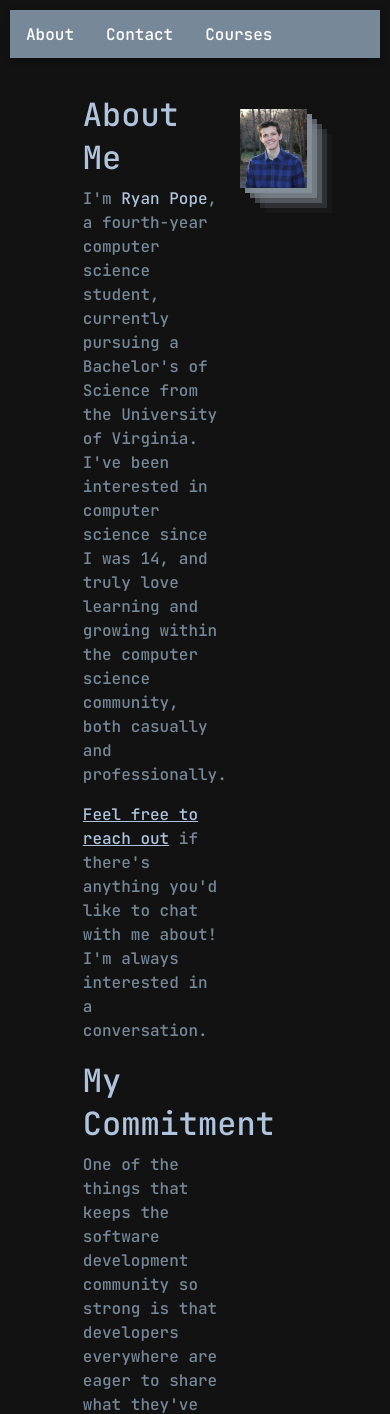
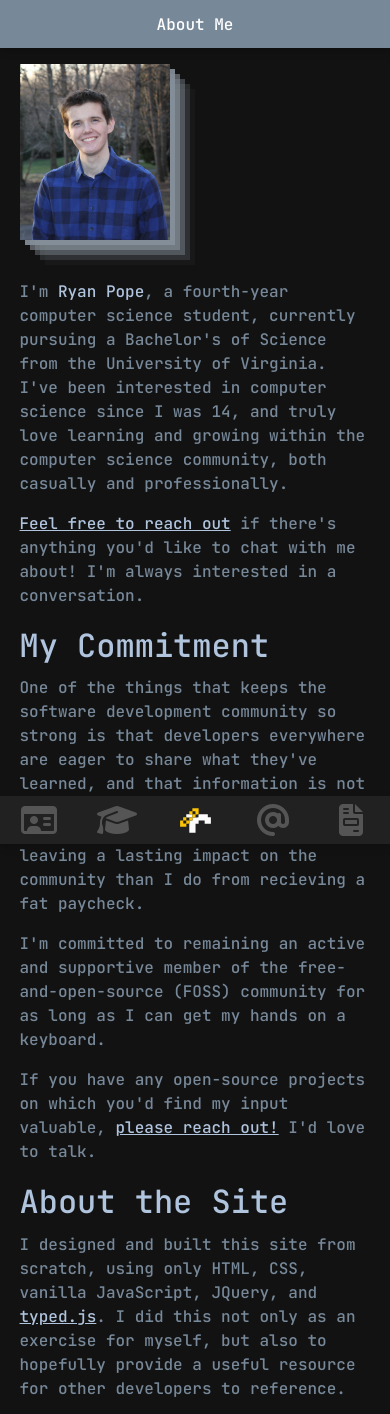
Before and after one commit to popestr/popestr.github.io, a PHP site: page /about.html in a window 390 px wide. Shown: the top 1414 px of the page. Run offline with PHP 8.4, Linux system fonts and the light colour scheme; some libraries are stand-ins or nearby versions.

Commit message:
add responsive, ready??

```diff
--- a/about.html
+++ b/about.html
@@ -18,6 +18,7 @@
     <link rel="stylesheet" href="css/app.css">
     <link rel="stylesheet" href="css/about.css">
     <link rel="stylesheet" href="css/index.css">
+    <link rel="stylesheet" href="css/contact.css">
     <link href="https://fonts.googleapis.com/css2?family=JetBrains+Mono:ital,wght@0,200;0,500;1,500;1,700&display=swap"
         rel="stylesheet">
     <link href="https://fonts.googleapis.com/css2?family=DM+Serif+Display:ital@0;1&display=swap" rel="stylesheet">
@@ -31,6 +32,7 @@
     <link rel="icon" type="image/png" sizes="32x32" href="favicon-32x32.png">
     <link rel="icon" type="image/png" sizes="16x16" href="favicon-16x16.png">
     <link rel="manifest" href="site.webmanifest">
+    <meta name="viewport" content="width=device-width, initial-scale=1, minimum-scale=1" />
 </head>
 
 <body>
@@ -52,7 +54,8 @@
                 </div>
             </a>
         </div>
-        <a href="index.html"><img src="logo_transparent.svg" id="logo"></a>
+        <a href="index.html"><img src="logo_transparent.svg" class="logo" id="header-logo"></a>
+        <div class="mobile-text">About Me</div>
         <div class="nav-menu nav-menu-right">
             <a href="Ryan_Pope_Resume.pdf">
                 <div class="nav-menu-item">
@@ -82,6 +85,7 @@
                     <p><a href="contact.html">Feel free to reach out</a> if there's anything you'd like to chat with me
                         about! I'm always interested in a conversation.</p>
                 </span>
+                <a id="commitment"></a>
                 <span id="typedCommitment"></span>
                 <span class="about-text">
                     <p>One of the things that keeps the software development community so strong is that developers
@@ -111,6 +115,18 @@
         </div>
         <div class="about-right">
             <img id="about-pic" src="me.jpg">
+            <div class="about-contact">
+                <div class="contact-table">
+                    <div class="contact-row">
+                        <div class="contact-icon"><i class="far fa-envelope"></i></div>
+                        <a href="mailto:ryan@rcpope.net" class="contact-link">ryan@rcpope.net</a>
+                    </div>
+                    <div class="contact-row">
+                        <div class="contact-icon"><i class="fab fa-discord"></i></div>
+                        Popestr#6454
+                    </div>
+                </div>
+            </div>
         </div>
 
     </div>
@@ -150,6 +166,25 @@
         <a href="https://www.github.com/Popestr" class="social-link"><i class="fab fa-github"></i></a>
     </div>
 
+    <div class="nav-container mobile" id="mobile-menu">
+        <div class="nav-mobile">
+            <a href="about.html" class="nav-mobile-link">
+                <i class="far fa-id-card"></i>
+            </a>
+            <a href="courses.html" class="nav-mobile-link">
+                <i class="fas fa-graduation-cap"></i>
+            </a>
+            <a href="index.html" class="nav-mobile-link"><img src="logo_transparent.svg" class="logo"
+                    id="logo-mobile"></a>
+            <a href="contact.html" class="nav-mobile-link">
+                <i class="fas fa-at"></i>
+            </a>
+            <a href="Ryan_Pope_Resume.pdf" class="nav-mobile-link">
+                <i class="fas fa-file-invoice"></i>
+            </a>
+        </div>
+    </div>
+
 </body>
 
 </html>
--- a/css/about.css
+++ b/css/about.css
@@ -22,6 +22,13 @@
 
 .about-right {
     width: 30%;
+    display:flex;
+    flex-direction: column;
+}
+
+.about-contact {
+    margin-top: 1rem;
+    width: 100%;
 }
 
 #about-pic {
@@ -50,3 +57,52 @@
 #typedCommitment, #typedAbout, #typedAboutSite {
     min-height: 2.8rem;
 }
+
+@media only screen and (max-width: 800px) {
+    .course {
+        width: 100%;
+    }
+
+    .course-group:not(.course-group--collapsed) .course[data-selectedby="0"], .course {
+      display: flex;
+    }
+
+    #typedAbout {
+      display: none;
+    }
+
+    .courses-list {
+      width: 100%;
+    }
+
+    .about-content {
+        flex-wrap: wrap;
+        width: 90%;
+        margin: 0 5%;
+    }
+
+    .about-right, .about-left {
+        width: 100%;
+    }
+
+    .about-right {
+        order: -1;
+        margin-bottom: 1rem;
+        justify-content: space-between;
+        flex-direction: row;
+    }
+
+    #about-pic {
+        max-width: 150px;
+    }
+
+    .about-contact {
+        width: 40%;
+    }
+}
+
+@media only screen and (max-width: 600px) {
+    .about-contact {
+        display: none;
+    }
+}
--- a/css/app.css
+++ b/css/app.css
@@ -26,9 +26,9 @@ a {
 
 .header {
     position: fixed;
-    top: 10px;
-    left: 10px;
-    width: calc(100% - 20px);
+    top: 0;
+    left: 0;
+    width: 100%;
 }
 
 .footer {
@@ -48,10 +48,14 @@ a {
     cursor: default;
 }
 
+.mobile, .mobile-text {
+    display: none;
+}
+
 .nav-menu {
     display: flex;
     height: 100%;
-    min-width: 500px;
+    min-width: 300px;
 }
 
 .nav-menu a {
@@ -84,11 +88,11 @@ a {
     box-shadow: rgba(255, 179, 0, 0.9) 0px 5px, rgba(255, 179, 0, 0.6) 0px 10px, rgba(255, 179, 0, 0.4) 0px 15px, rgba(255, 179, 0, 0.2) 0px 20px, rgba(255, 179, 0, 0.05) 0px 25px;
 }
 
-#logo {
+.logo {
     height: 100%;
 }
 
-#logo:hover {
+.logo:hover {
     content: url("../logo_transparent_sparkle.svg");
 }
 
@@ -190,7 +194,46 @@ a {
 }
 
 @media screen and (max-width: 800px) {
-    .source-link, .source-button, .footer {
+    .source-link, .source-button, .footer, .nav-menu, .web-header, #header-logo {
         display: none;
     }
+
+    .copy-icon {
+        display: none !important;
+    }
+
+    .nav-container {
+        justify-content: center;
+    }
+
+    .mobile {
+        display: flex;
+        position: fixed;
+        bottom: 0;
+        left: 0;
+        background-color: #212121;
+    }
+
+    .nav-mobile {
+        display: flex;
+        width: 100%;
+        font-size: 2rem;
+        align-items: center;
+    }
+
+    .nav-mobile-link {
+        width: calc(100% / 3);
+        height: calc(100% - 5px);
+        display:flex;
+        justify-content: center;
+        align-items: center;
+        color: #555555;
+    }
+
+    .mobile-text {
+        display: flex;
+        width: 100%;
+        justify-content: center;
+        align-items: center;
+    }
 }
--- a/css/contact.css
+++ b/css/contact.css
@@ -60,6 +60,10 @@
 
 @media screen and (max-width: 800px) {
     .contact-content {
-        width: 100%;
+        width: 90%;
+    }
+
+    .contact-header {
+        display: none;
     }
 }
--- a/css/index.css
+++ b/css/index.css
@@ -1,6 +1,7 @@
 .carousel-top {
     width: 100%;
-    height: 200px;
+    min-height: 10rem;
+    margin-bottom: 5rem;
 }
 
 .main-content {
@@ -46,3 +47,32 @@
     color: black;
     box-shadow: rgba(255, 179, 0, 0.9) 0px 5px, rgba(255, 179, 0, 0.6) 0px 10px, rgba(255, 179, 0, 0.4) 0px 15px, rgba(255, 179, 0, 0.2) 0px 20px, rgba(255, 179, 0, 0.05) 0px 25px;
 }
+
+@media screen and (max-width: 800px) {
+    body {
+        box-sizing: border-box;
+        margin: 0;
+        padding: 3rem 0;
+    }
+
+    .main-content {
+        margin: 0 4rem;
+        width: calc(100% - 6rem);
+        margin: 25vh auto 0;
+    }
+
+    .carousel-header {
+        font-size: 2rem;
+        margin: 0;
+    }
+
+    .carousel-top {
+        height: 200px;
+    }
+
+    .carousel-item {
+        text-align: center;
+        font-size: 0.8rem;
+        font-weight: 100;
+    }
+}
--- a/js/courses.js
+++ b/js/courses.js
@@ -134,7 +134,7 @@ $.getJSON("http://api.rcpope.net/courses_json.php", function (data) {
     $(".filter-item--theo").click();
 
     $(".filter-list").css("display", "flex");
-    $("#main-course-list").attr("loading", "false");
+    $("#main-course-list").attr("data-loading", "false");
 
     $(".loading-icon-container").css('display', 'none');
 
```
Also changed, not shown: contact.html (+22 -1 lines), courses.html (+22 -1 lines), css/courses.css (+24 -6 lines), index.html (+25 -4 lines).
